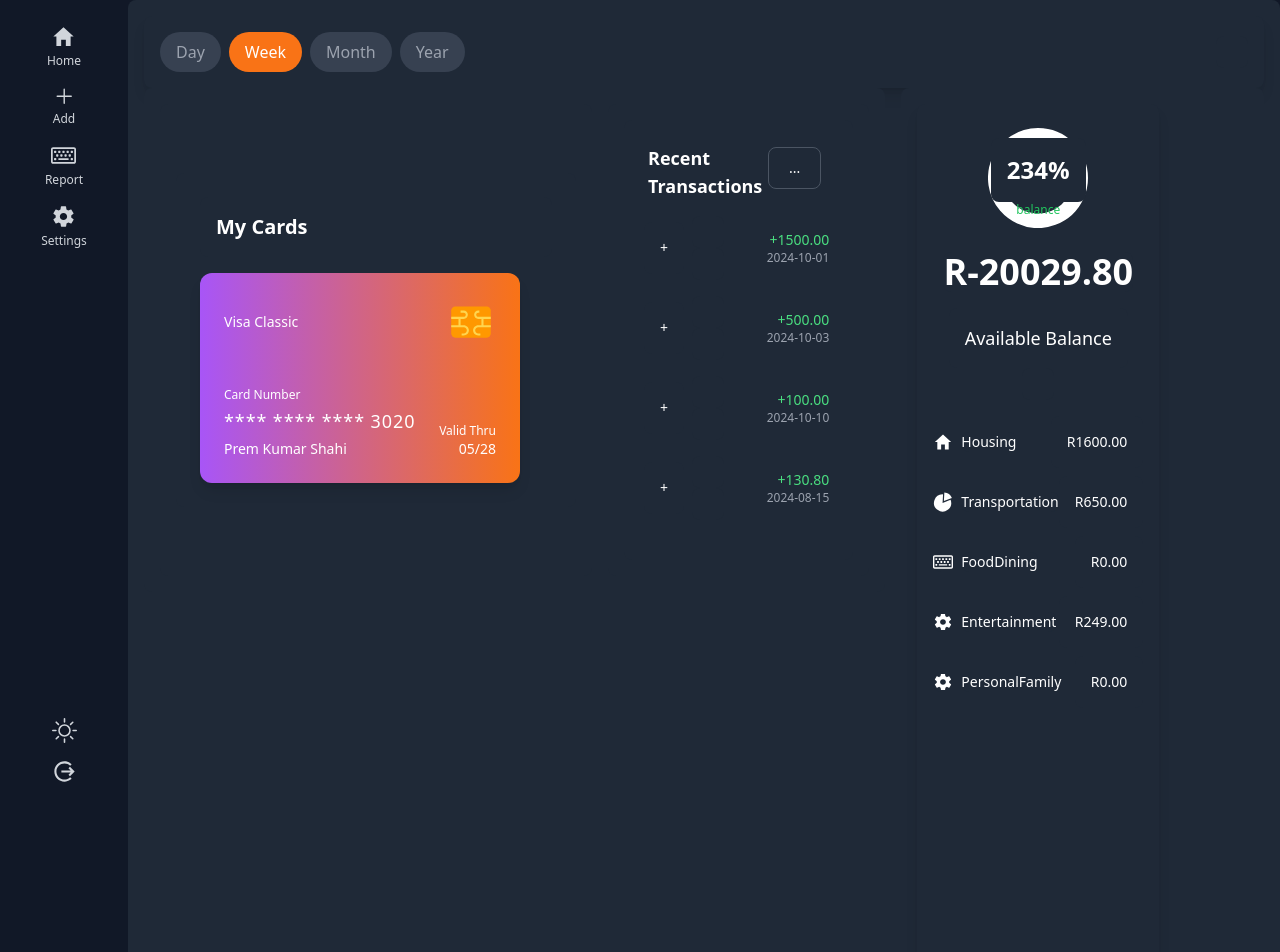
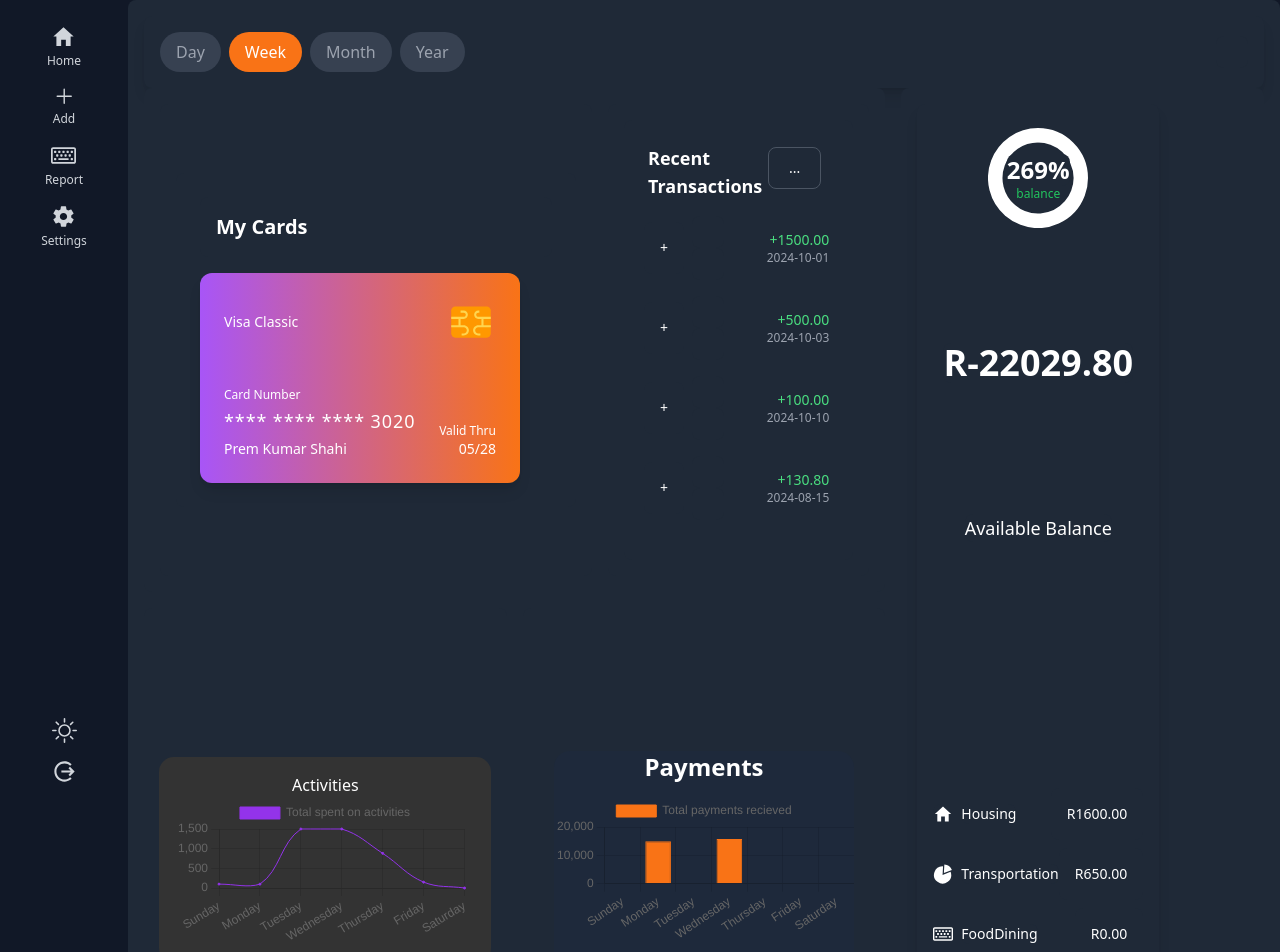
Before and after one commit to NqobileBuhle/Purse-App, a React (Vite) app: page /dashboard in a window 1280 px wide. Shown: the top 952 px of the page. Built offline with nearby package versions, Linux system fonts and the light colour scheme.

Commit message:
gooddash

```diff
--- a/src/Components/Balance.tsx
+++ b/src/Components/Balance.tsx
@@ -23,7 +23,7 @@ ChartJS.register(ArcElement, Tooltip, Legend);
 
 function Balance() {
     const [transactions, setTransactions] = useState([]);
-    const openingBalance = 15000; // Example opening balance
+    const openingBalance = 13000; // Example opening balance
 
     useEffect(() => {
         fetch("/Report.json")
@@ -67,21 +67,21 @@ function Balance() {
     };
 
     return (
-        <div className="p-4 bg-white dark:bg-gray-800 text-gray-900 dark:text-white rounded-lg rounded-lg pt-6 shadow-lg text-white flex flex-col items-center">
-            <div className="flex justify-center items-center mb-6">
+        <div className="p-4 bg-white dark:bg-gray-800 text-gray-900 dark:text-white rounded-lg rounded-lg pt-6 shadow-lg text-white flex justify-between items-center flex-col items-center">
+            <div className="flex justify-center items-center">
                 <div className="relative">
                     {/* Increase the size of the Doughnut chart */}
-                    <Doughnut data={data} options={{ ...options, cutout: '90%' }} className='z-10' width={100} height={100} />
-                    <div className="absolute inset-0 z-1 flex flex-col items-center justify-center">
-                        <p className="text-2xl font-semibold p-4 bg-white dark:bg-gray-800 text-gray-900 dark:text-white rounded-lg">{percentageUsed}%</p>
+                    <Doughnut data={data} options={{ ...options, cutout: '90%' }}  width={100} height={100} />
+                    <div className="absolute inset-0 flex flex-col items-center justify-center">
+                        <p className="text-2xl font-semibold bg-white dark:bg-gray-800 text-gray-900 dark:text-white rounded-lg">{percentageUsed}%</p>
                         <p className="text-xs text-green-500">balance</p>
                     </div>
                 </div>
             </div>
             <p className="text-4xl bg-white dark:bg-gray-800 text-gray-900 dark:text-white rounded-lg font-semibold mb-4">R{availableBalance.toFixed(2)}</p>
-            <h6 className="text-lg  p-4 bg-white dark:bg-gray-800 text-gray-900 dark:text-white rounded-lg">Available Balance</h6>
+            <h6 className="text-lg  bg-white dark:bg-gray-800 text-gray-900 dark:text-white rounded-lg">Available Balance</h6>
 
-            <div className="h-4 p-4 bg-white dark:bg-gray-800 text-gray-900 dark:text-white rounded-lg rounded-full overflow-hidden mb-4">
+            <div className="bg-white dark:bg-gray-800 text-gray-900 dark:text-white rounded-lg rounded-full overflow-hidden mb-4">
                 <div className="h-full" style={{ width: `${percentageUsed}%`, backgroundColor: "#7F00FF" }}></div>
             </div>
 
--- a/src/Dashboard.tsx
+++ b/src/Dashboard.tsx
@@ -1,8 +1,7 @@
 import React from 'react';
-import { Link } from "react-router-dom";
-import { useNavigate } from "react-router-dom";
+
 // Components for each section
-import Card from './Components/Card';
+import Card from './components/Card';
 import Transactions from './Components/RecentTransactions';
 import Activity from './components/Activity';
 import Payments from './components/Payments';
@@ -14,19 +13,17 @@ import PaymentsGraph from './Components/PaymentsGraph';
 import Sidebar from './Components/sidebar';
 
 
+
 function Dashboard() {
-    const navigate = useNavigate();
-    const handletotransrepo = () => {
-        // Navigate to the dashboard after login (no authentication required)
-        navigate("/transreport");
-    };
+
     return (
         <div className="flex flex-col md:flex-row min-h-screen bg-gray-900">
             {/* Sidebar */}
             <Sidebar />
+            <Sidebar />
 
             {/* Main Content */}
-            <div className="flex-grow p-2 md:ml-32 p-4 bg-white dark:bg-gray-800 text-gray-900 dark:text-white rounded-lg">
+            <div className="flex-grow p-4 md:ml-32 p-4 bg-white dark:bg-gray-800 text-gray-900 dark:text-white rounded-lg">
                 <FilterDay className="mb-[20rem]" />
                 <div className="grid grid-cols-1 gap-4 md:grid-cols-3 md:grid-rows-2">
 
@@ -50,40 +47,17 @@ function Dashboard() {
                     </div>
 
                     {/* Component 4 below Components 1 and 2 */}
-                    <div className="col-span-3 gap-8 ml-[10rem] flex h-50 rounded-lg my-10">
+                    <div className="p-4 bg-white dark:bg-gray-800 text-gray-900 dark:text-white rounded-lg p-4 rounded text-white flex items-center justify-center">
                         <ActivitiesGraph />
+                    </div>
+
+                    {/* Component 5 below Component 4 */}
+                    <div className="p-4 bg-white dark:bg-gray-800 text-gray-900 dark:text-white rounded-lg p-4 rounded text-white flex items-center justify-center">
                         <PaymentsGraph />
                     </div>
+                </div>
             </div>
-
-
-
-
-{/* //         <div className="bg-gray-100 flex items-center justify-center">
-//             <Sidebar/>
-//   <div className="container mx-auto p-4">
-//                 <FilterDay className="mb-[20rem]" />
-//     <div className="grid grid-cols-4 gap-2">
-//         <div className="col-span-3 bg-blue-200  ml-[10rem] flex h-50 rounded-lg">
-//                         <Card />
-//                         <Transactions/>
-//       </div>
-
-//       <div className="col-span-1 bg-blue-200 h-80 rounded-md">
-//                         <Balance />
-//       </div>
-//                     <div className="col-span-3 bg-blue-200  gap-8 ml-[10rem] flex h-50 rounded-lg">
-//                         <ActivitiesGraph />
-//                         <PaymentsGraph />
-//                     </div> */}
-
-
-
-
-   </div>
-   </div>
-
-
+        </div>
 
 
 
```
